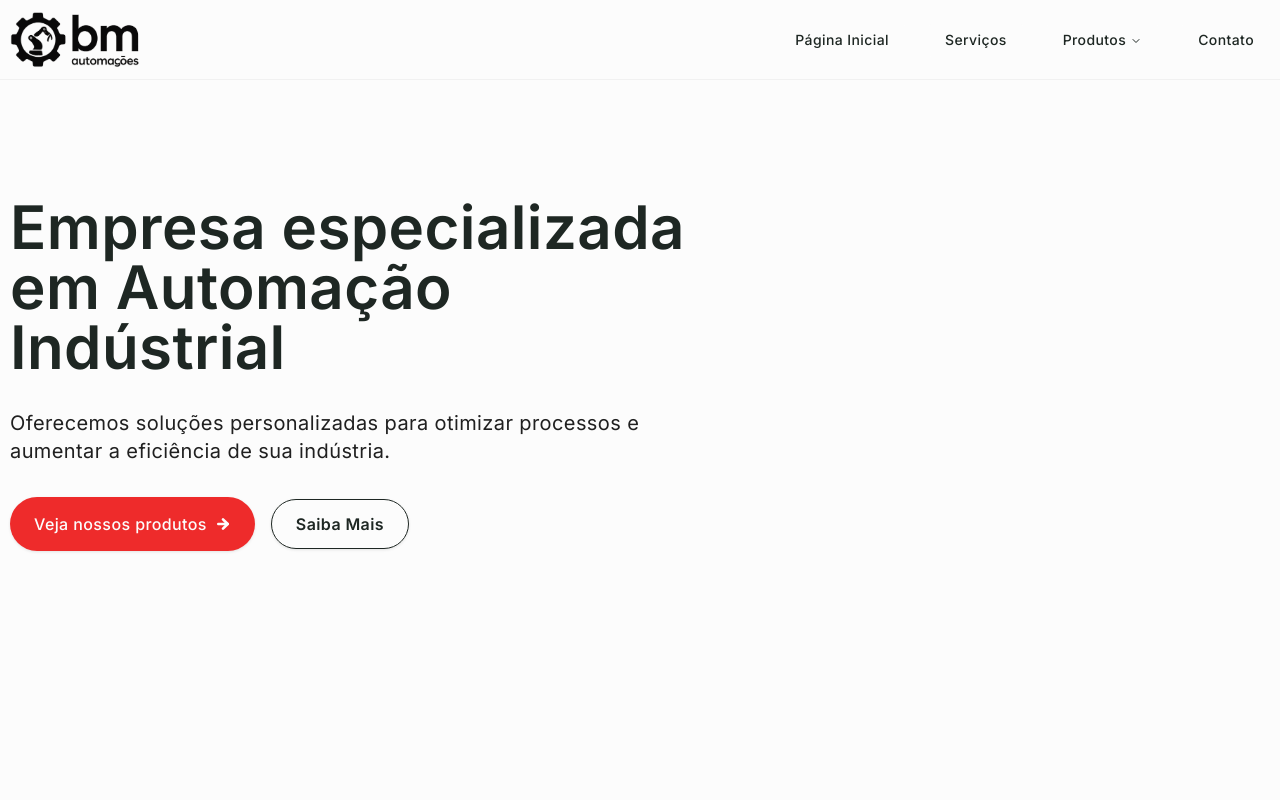
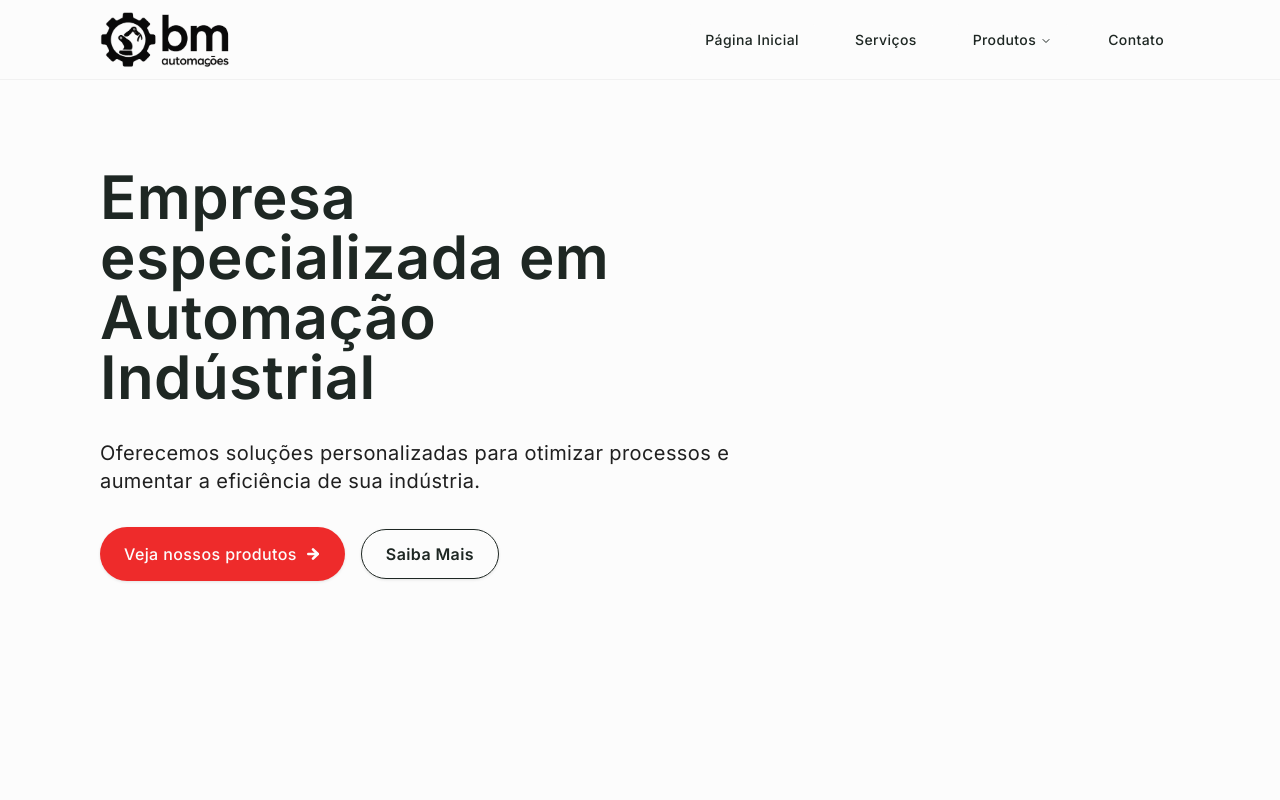
Before and after one commit to miguelmnogueira/BMAuto, a React (Vite) app: page / in a window 1280 px wide. Shown: the top 800 px of the page. Built offline with nearby package versions, Linux system fonts and the light colour scheme.

Commit message:
style fix: fixed the container padding that got weird in notebooks

```diff
--- a/src/index.css
+++ b/src/index.css
@@ -12,7 +12,7 @@ body {
 }
 
 @theme {
-	--spacing-container: 10px;
+	--spacing-container: 100px;
 }
 :root {
 	--background: hsl(0 0% 98.8235%);
```
